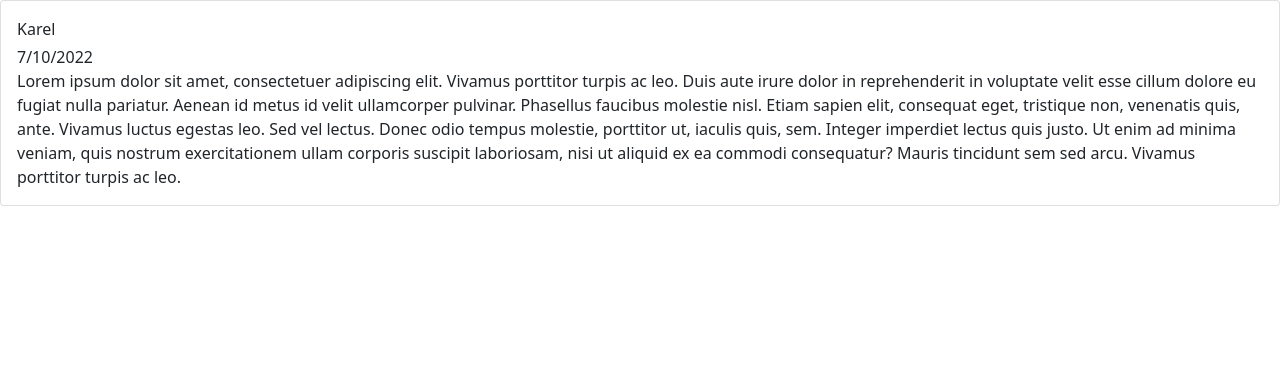
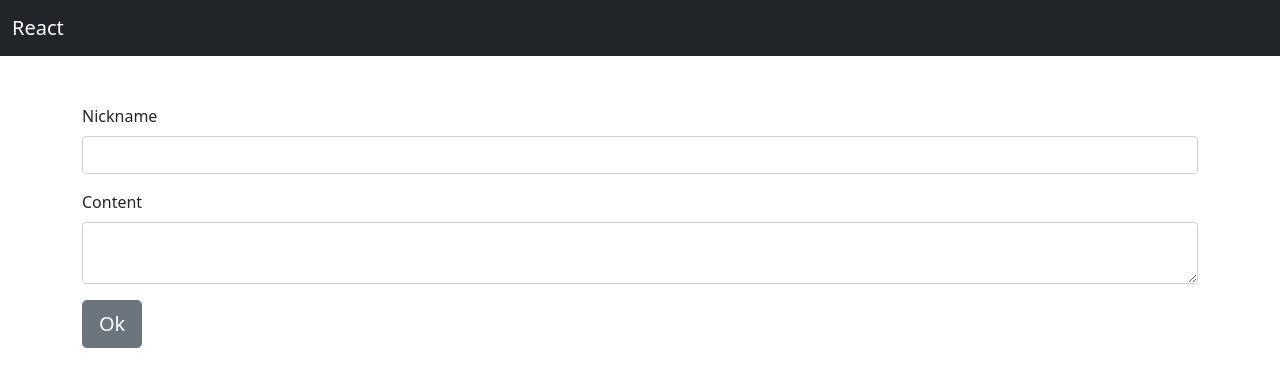
Before and after one commit to MartinKristof/react-workshop-22-1, a React (Create React App) app: page / in a window 1280 px wide. Shown: the top 386 px of the page. Built offline with nearby package versions, Linux system fonts and the light colour scheme.

Commit message:
Add Form

```diff
--- a/src/App.tsx
+++ b/src/App.tsx
@@ -1,20 +1,5 @@
-import React from 'react';
-import { TPost } from './common/types/post';
-import { PostList } from './components/PostList';
+import { Posts } from './pages/Posts';
 
-const items: TPost[] = [
-  {
-    createdAt: Date.now(),
-    nickName: 'Karel',
-    content:
-      'Lorem ipsum dolor sit amet, consectetuer adipiscing elit. Vivamus porttitor turpis ac leo. Duis aute irure dolor in reprehenderit in voluptate velit esse cillum dolore eu fugiat nulla pariatur. Aenean id metus id velit ullamcorper pulvinar. Phasellus faucibus molestie nisl. Etiam sapien elit, consequat eget, tristique non, venenatis quis, ante. Vivamus luctus egestas leo. Sed vel lectus. Donec odio tempus molestie, porttitor ut, iaculis quis, sem. Integer imperdiet lectus quis justo. Ut enim ad minima veniam, quis nostrum exercitationem ullam corporis suscipit laboriosam, nisi ut aliquid ex ea commodi consequatur? Mauris tincidunt sem sed arcu. Vivamus porttitor turpis ac leo.',
-  },
-];
-
-const App = () => (
-  <div>
-    <PostList items={items} />
-  </div>
-);
+const App = () => <Posts />;
 
 export default App;
--- /dev/null
+++ b/src/components/Form.tsx
@@ -0,0 +1,29 @@
+import React, { useRef } from 'react';
+import { Button, Form as ReactStrapForm } from 'reactstrap';
+import { InputField } from './InputField';
+
+interface MyFormElements extends HTMLFormControlsCollection {
+  nick: HTMLInputElement;
+  content: HTMLInputElement;
+}
+
+export interface PostFormElements extends HTMLFormElement {
+  readonly elements: MyFormElements;
+}
+
+interface Props {
+  onSubmit: (event: React.FormEvent<PostFormElements>) => void;
+}
+
+export const Form: React.FC<Props> = ({ onSubmit }) => {
+  const nickRef = useRef<HTMLInputElement>(null);
+  const contentRef = useRef<HTMLInputElement>(null);
+
+  return (
+    <ReactStrapForm onSubmit={onSubmit}>
+      <InputField inputRef={nickRef} id="nick" label="Nickname" />
+      <InputField inputRef={contentRef} id="content" label="Content" type="textarea" />
+      <Button size="lg">Ok</Button>
+    </ReactStrapForm>
+  );
+};
--- /dev/null
+++ b/src/components/InputField.tsx
@@ -0,0 +1,21 @@
+import React, { RefObject } from 'react';
+import { FormGroup, Input, Label } from 'reactstrap';
+
+type TInputFileType = 'email' | 'text' | 'password' | 'textarea';
+
+interface Props {
+  id: string;
+  label: string;
+  placeholder?: string;
+  type?: TInputFileType;
+  inputRef: RefObject<HTMLInputElement>;
+}
+
+export const InputField: React.FC<Props> = ({ inputRef, id, label, placeholder, type = 'email' }) => {
+  return (
+    <FormGroup>
+      <Label for={id}>{label}</Label>
+      <Input innerRef={inputRef} id={id} name={id} placeholder={placeholder} type={type} />
+    </FormGroup>
+  );
+};
--- /dev/null
+++ b/src/pages/Posts.tsx
@@ -0,0 +1,51 @@
+import React from 'react';
+import { Container, Row, Col, Navbar, NavbarBrand } from 'reactstrap';
+import { TPost } from '../common/types/post';
+import { Form, PostFormElements } from '../components/Form';
+import { PostList } from '../components/PostList';
+import { useState } from 'react';
+
+const items: TPost[] = [
+  {
+    createdAt: Date.now(),
+    nickName: 'Karel',
+    content:
+      'Lorem ipsum dolor sit amet, consectetuer adipiscing elit. Vivamus porttitor turpis ac leo. Duis aute irure dolor in reprehenderit in voluptate velit esse cillum dolore eu fugiat nulla pariatur. Aenean id metus id velit ullamcorper pulvinar. Phasellus faucibus molestie nisl. Etiam sapien elit, consequat eget, tristique non, venenatis quis, ante. Vivamus luctus egestas leo. Sed vel lectus. Donec odio tempus molestie, porttitor ut, iaculis quis, sem. Integer imperdiet lectus quis justo. Ut enim ad minima veniam, quis nostrum exercitationem ullam corporis suscipit laboriosam, nisi ut aliquid ex ea commodi consequatur? Mauris tincidunt sem sed arcu. Vivamus porttitor turpis ac leo.',
+  },
+];
+
+export const Posts = () => {
+  const [postItems, setPostItems] = useState<TPost[]>([]);
+
+  const handleSubmit = (event: React.FormEvent<PostFormElements>) => {
+    event.preventDefault();
+
+    const newPost: TPost = {
+      createdAt: Date.now(),
+      nickName: event.currentTarget.elements.nick.value,
+      content: event.currentTarget.elements.content.value,
+    };
+
+    setPostItems(oldItems => [...oldItems, newPost]);
+  };
+
+  return (
+    <>
+      <Navbar color="dark" dark>
+        <NavbarBrand href="/">React</NavbarBrand>
+      </Navbar>
+      <Container className="my-5">
+        <Row>
+          <Col>
+            <Form onSubmit={handleSubmit} />
+          </Col>
+        </Row>
+        <Row className="my-3">
+          <Col>
+            <PostList items={postItems} />
+          </Col>
+        </Row>
+      </Container>
+    </>
+  );
+};
```
